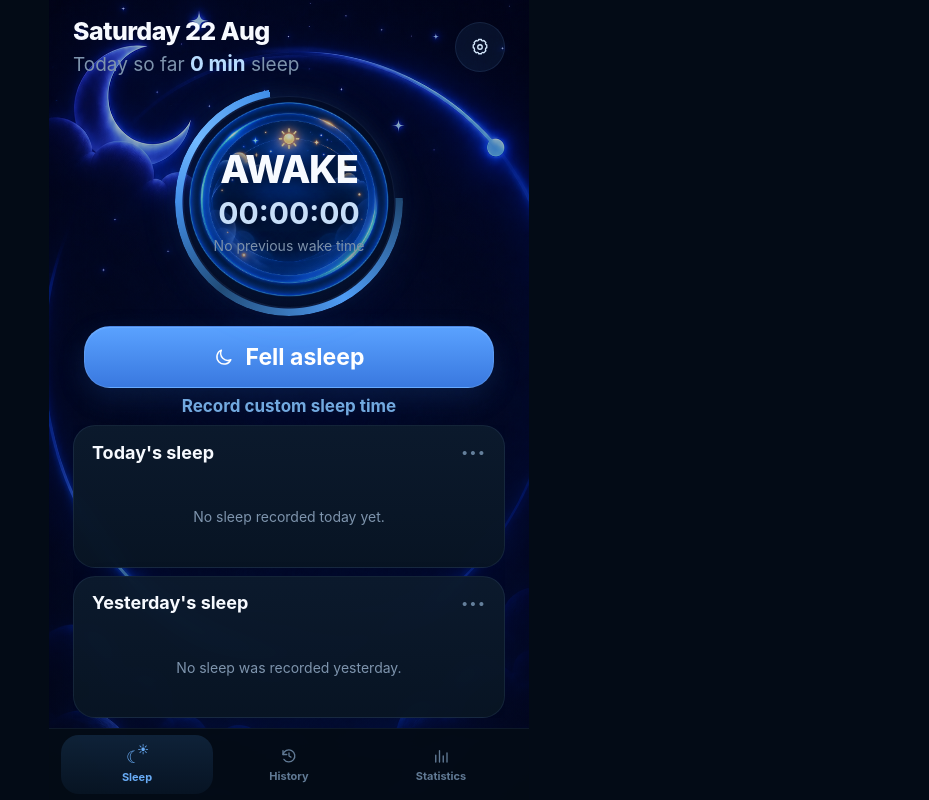
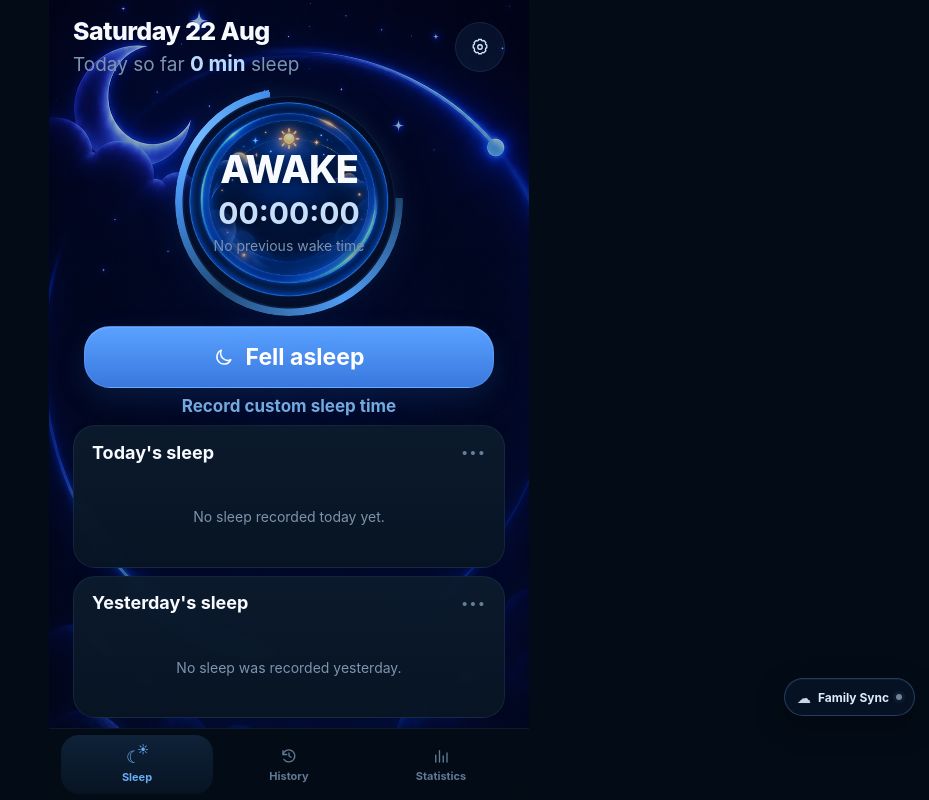
Before and after one commit to czkiii/botond-sleep-tracker, a React (Vite) app: page / in a window 1280 px wide. Shown: the whole page, without its empty margins (351-1280 px from the left). Built offline with nearby package versions, Linux system fonts and the light colour scheme.

Commit message:
Mount Family Sync UI

```diff
--- a/src/main.tsx
+++ b/src/main.tsx
@@ -2,16 +2,19 @@ import React from 'react'
 import ReactDOM from 'react-dom/client'
 import { registerSW } from 'virtual:pwa-register'
 import App from './App'
+import FamilySyncLayer from './FamilySyncLayer'
 import './styles.css'
 import './ux-tuning.css'
 import './today-fit.css'
 import './copy-overrides.css'
 import './background-theme.css'
+import './family-sync.css'
 
 registerSW({ immediate: true })
 
 ReactDOM.createRoot(document.getElementById('root')!).render(
   <React.StrictMode>
     <App />
+    <FamilySyncLayer />
   </React.StrictMode>
 )
```
